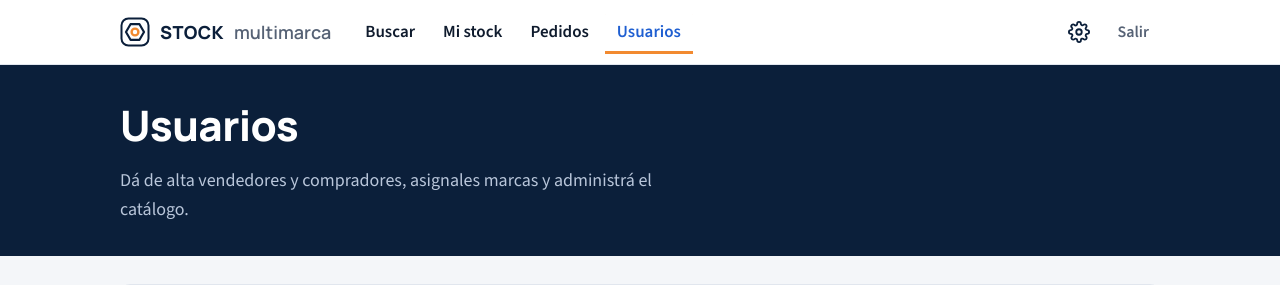
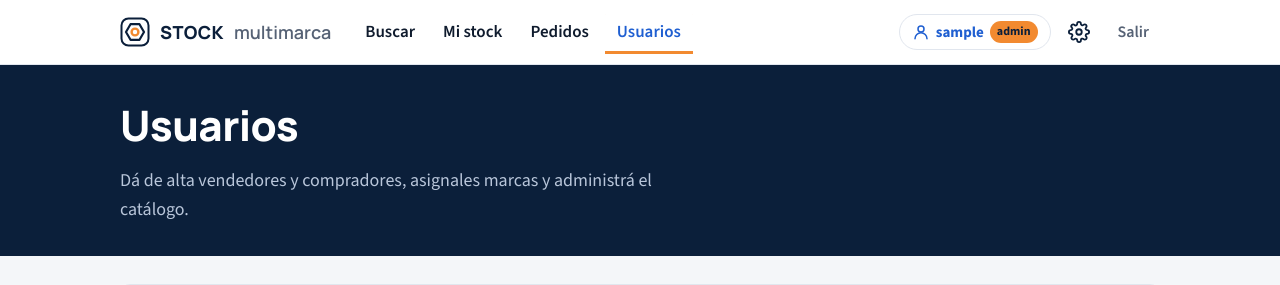
Before and after one commit to nicolasdonato79/SSAP, a Spring Boot app: page /admin/usuarios in a window 1280 px wide. Shown: the top 285 px of the page. Run offline with Spring Boot 4, Linux system fonts and the light colour scheme; the visitor is signed in with stand-in values (Sample User, id 1); data that the repository does not hold is empty; some of the project's set-up classes (security, data sources, template engines, error pages and the like) are left out, and stand-ins take their place; database files in the repository are not loaded.

Commit message:
issue #2 Label usuario en cabecera

```diff
--- a/src/main/java/com/stockautopartes/web/ModeloGlobal.java
+++ b/src/main/java/com/stockautopartes/web/ModeloGlobal.java
@@ -33,6 +33,9 @@ public class ModeloGlobal {
         model.addAttribute("logueado", usuarioActual.username().isPresent());
         model.addAttribute("esAdmin", yo.map(Usuario::isAdmin).orElse(false));
         model.addAttribute("usuarioId", yo.map(Usuario::getId).orElse(null));
+        // Para el label del encabezado (issue #2)
+        model.addAttribute("yoUsername", usuarioActual.username().orElse(null));
+        model.addAttribute("yoNombre", yo.map(Usuario::getNombre).orElse(null));
         model.addAttribute("pedidosPendientes", yo
                 .map(u -> solicitudes.countParaResponder(u.getId()))
                 .orElse(0L));
--- a/src/main/resources/static/css/app.css
+++ b/src/main/resources/static/css/app.css
@@ -74,6 +74,14 @@ small, .chico { font-size: 14px; color: var(--muted); }
   font: 700 12px/20px var(--body); text-align: center;
 }
 .top-acciones { margin-left: auto; display: flex; align-items: center; gap: 8px; }
+/* Usuario logueado (issue #2) */
+.usuario-actual { display: inline-flex; align-items: center; gap: 6px; max-width: 220px; padding: 5px 12px;
+  border: 1px solid var(--line); border-radius: 999px; color: var(--muted); font-size: 15px; white-space: nowrap; }
+.usuario-actual svg { flex: none; color: var(--azul); }
+.usuario-actual strong { color: var(--azul); overflow: hidden; text-overflow: ellipsis; }
+.etiqueta-admin { flex: none; padding: 1px 7px; border-radius: 999px; background: var(--naranja); color: #0B1F3A;
+  font-size: 12px; font-weight: 700; }
+.sr-solo { position: absolute; width: 1px; height: 1px; overflow: hidden; clip: rect(0 0 0 0); white-space: nowrap; }
 .engranaje {
   display: inline-grid; place-items: center; width: 40px; height: 40px;
   border-radius: 8px; color: var(--navy); text-decoration: none;
@@ -250,6 +258,7 @@ details.panel[open] > summary { margin-bottom: 14px; }
   .top .wrap { flex-wrap: wrap; gap: 6px 10px; padding-block: 8px; }
   .menu { order: 3; width: 100%; overflow-x: auto; flex-wrap: nowrap; }
   .menu a { white-space: nowrap; }
+  .usuario-actual { max-width: 140px; padding: 4px 10px; font-size: 14px; }
   .banda-busqueda { padding: 32px 0 28px; }
   .buscador-fila input[type=search] { font-size: 17px; padding: 10px; }
   .btn-buscar { padding: 0 16px; font-size: 16px; }
--- a/src/main/resources/templates/fragmentos/nav.html
+++ b/src/main/resources/templates/fragmentos/nav.html
@@ -43,6 +43,17 @@
         <div class="top-acciones">
             <a th:if="${!logueado and registroAbierto}" class="btn btn-secundario btn-chico" href="/registro">Crear cuenta</a>
             <a th:unless="${logueado}" class="btn btn-primario btn-chico" href="/login">Entrar</a>
+            <span th:if="${logueado}" class="usuario-actual"
+                  th:title="${yoNombre != null and yoNombre != yoUsername} ? ${yoNombre + ' (' + yoUsername + ')'} : ${yoUsername}">
+                <svg width="18" height="18" viewBox="0 0 24 24" fill="none" stroke="currentColor" stroke-width="2"
+                     stroke-linecap="round" stroke-linejoin="round" aria-hidden="true">
+                    <circle cx="12" cy="8" r="4"/>
+                    <path d="M4 21a8 8 0 0 1 16 0"/>
+                </svg>
+                <span class="sr-solo">Usuario:</span>
+                <strong th:text="${yoUsername}">usuario</strong>
+                <span th:if="${esAdmin}" class="etiqueta-admin">admin</span>
+            </span>
             <a th:if="${logueado}" class="engranaje" href="/configuracion" title="Configuración" aria-label="Configuración"
                th:attr="aria-current=${activo == 'config'} ? 'page' : null">
                 <svg width="22" height="22" viewBox="0 0 24 24" fill="none" stroke="currentColor" stroke-width="2"
```
